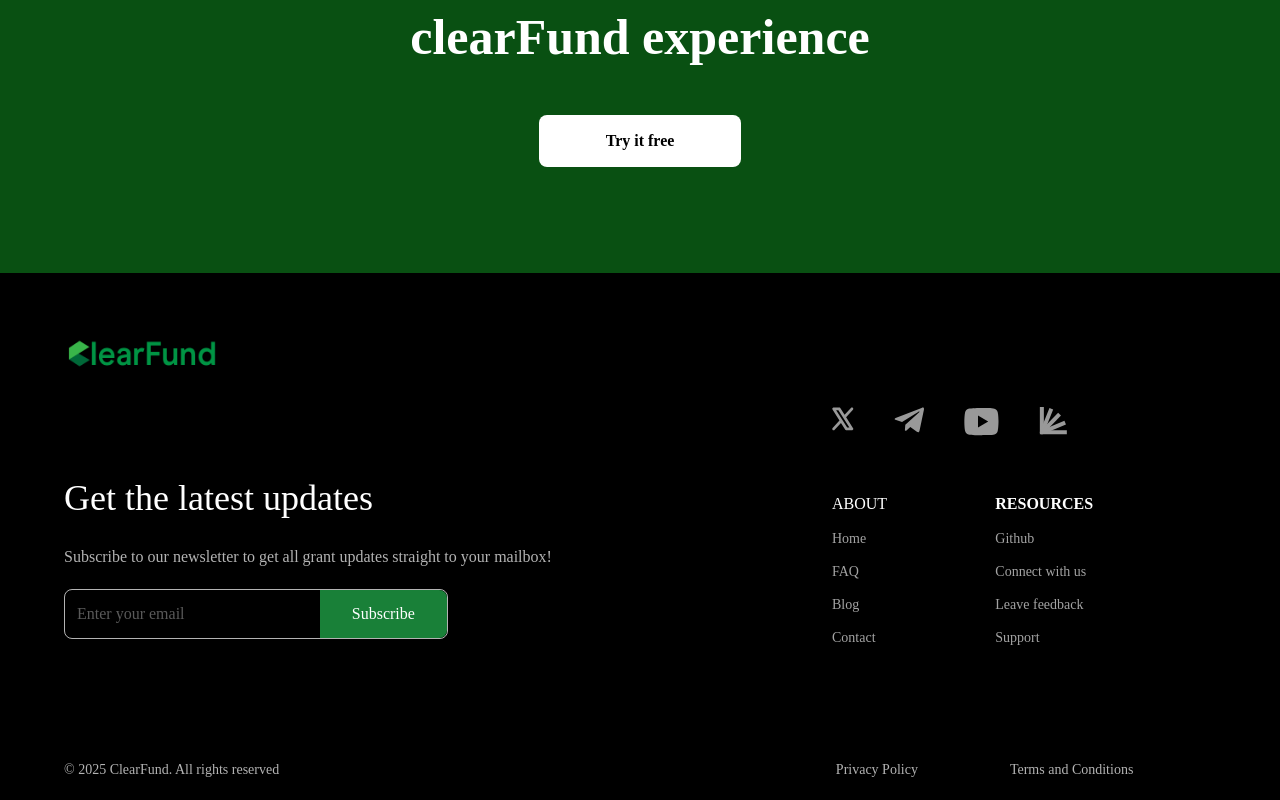
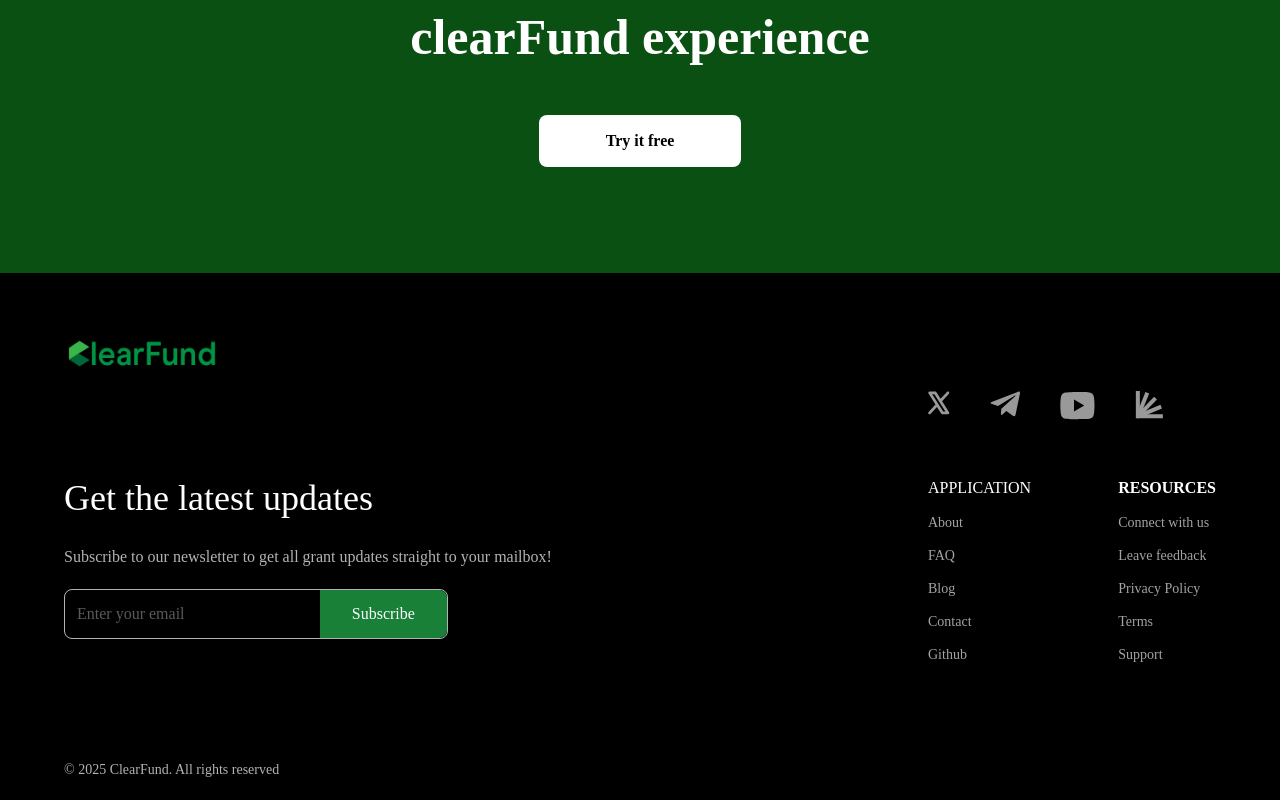
Before and after one commit to LighthouseL2/Clearfund, a Next.js app: page / in a window 1280 px wide. Shown: the part 4661-5461 px from the top of the page. Built offline with nearby package versions, Linux system fonts and the light colour scheme; a web font is replaced by a local one.

Commit message:
updated footer texts and added new the footer design

```diff
--- a/src/components/Footer.jsx
+++ b/src/components/Footer.jsx
@@ -21,7 +21,7 @@ const Footer = () => {
 
             </div>
 
-            <div className="w-full lg:w-1/3">
+            <div className="w-full lg:w-1/4">
                 {/* socials */}
                 <div className="flex gap-10 mb-14">
                     <Link href={"https://x.com/Clear_Fund"}>
@@ -53,14 +53,15 @@ const Footer = () => {
 
                 </div>
 
-                <div className="flex justify-between w-[90%] md:w-[95%] sm:w-[94%] lg:w-[68%]">
+                <div className="flex justify-between ">
                     <div>
-                        <h3 className="uppercase mb-3 font-sans">About</h3>
+                        <h3 className="uppercase mb-3 font-sans">Application</h3>
                         <ul className="space-y-3 opacity-80 font-sans text-white/80 text-[14px]">
-                            <li><Link className="font-sans" href={"/"}>Home</Link></li>
+                            <li><Link className="font-sans" href={"/"}>About</Link></li>
                             <li><Link className="font-sans" href={"/faq"}>FAQ</Link></li>
-                            <li>Blog</li>
-                            <li>Contact</li>
+                            <li><Link href={"/"}>Blog</Link></li>
+                            <li><Link href={"/"}>Contact</Link></li>
+                            <li><Link className="font-sans" href={"/https://github.com/LighthouseL2/Clearfund"}>Github</Link></li>
                         </ul>
                     </div>
 
@@ -68,9 +69,10 @@ const Footer = () => {
                     <div>
                         <h3 className="uppercase mb-3 font-bold text-[16px] font-sans">RESOURCES </h3>
                         <ul className="space-y-3 opacity-80 text-white/80 text-[14px]">
-                            <li><Link className="font-sans" href={"/https://github.com/LighthouseL2/Clearfund"}>Github</Link></li>
                             <li><Link className="font-sans" href={"/connect-with-us"}>Connect with us</Link></li>
                             <li><Link className="font-sans" href={"/"}>Leave feedback</Link></li>
+                            <li><Link href={"/"}>Privacy Policy</Link></li>
+                            <li><Link href={"/"}>Terms</Link></li>
                             <li><Link className="font-sans" href={"/support"}>Support</Link></li>
                         </ul>
                     </div>
@@ -81,15 +83,6 @@ const Footer = () => {
 
             <div className="flex flex-wrap-reverse gap-5 mt-10 justify-between w-full ">
                 <p className="text-[14px]  opacity-70 text-white font-sans">© {today} ClearFund. All rights reserved</p>
-
-                <div className="flex  w-full lg:w-[33%]   opacity-70 text-[14px] text-white">
-                    <div className="flex w-full justify-between lg:justify-start lg:gap-23">
-                        <Link href="/privacy-policy" className="font-sans">
-                            Privacy Policy
-                        </Link>
-                        <Link href="/terms" className="font-sans">Terms and Conditions </Link>
-                    </div>
-                </div>
             </div>
         </div>
     </footer>
```
